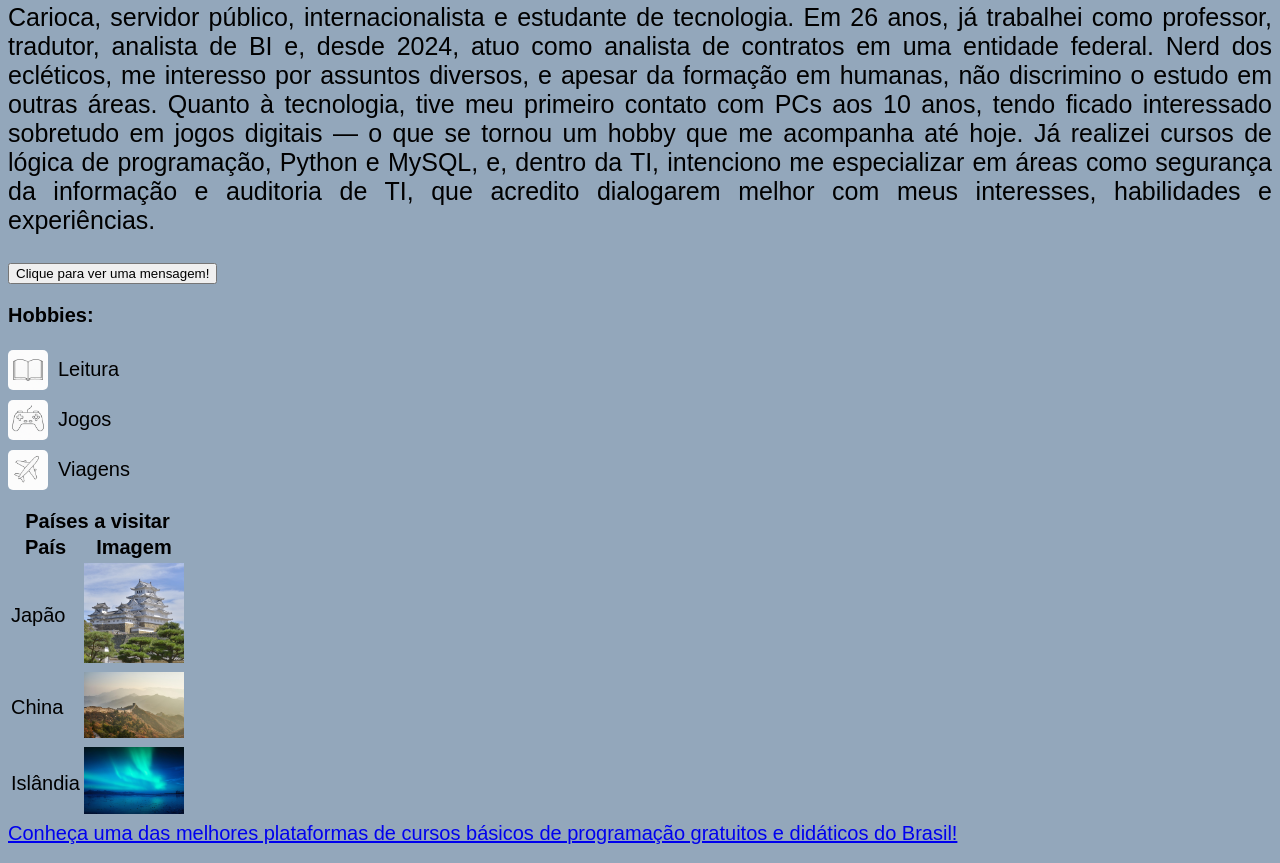
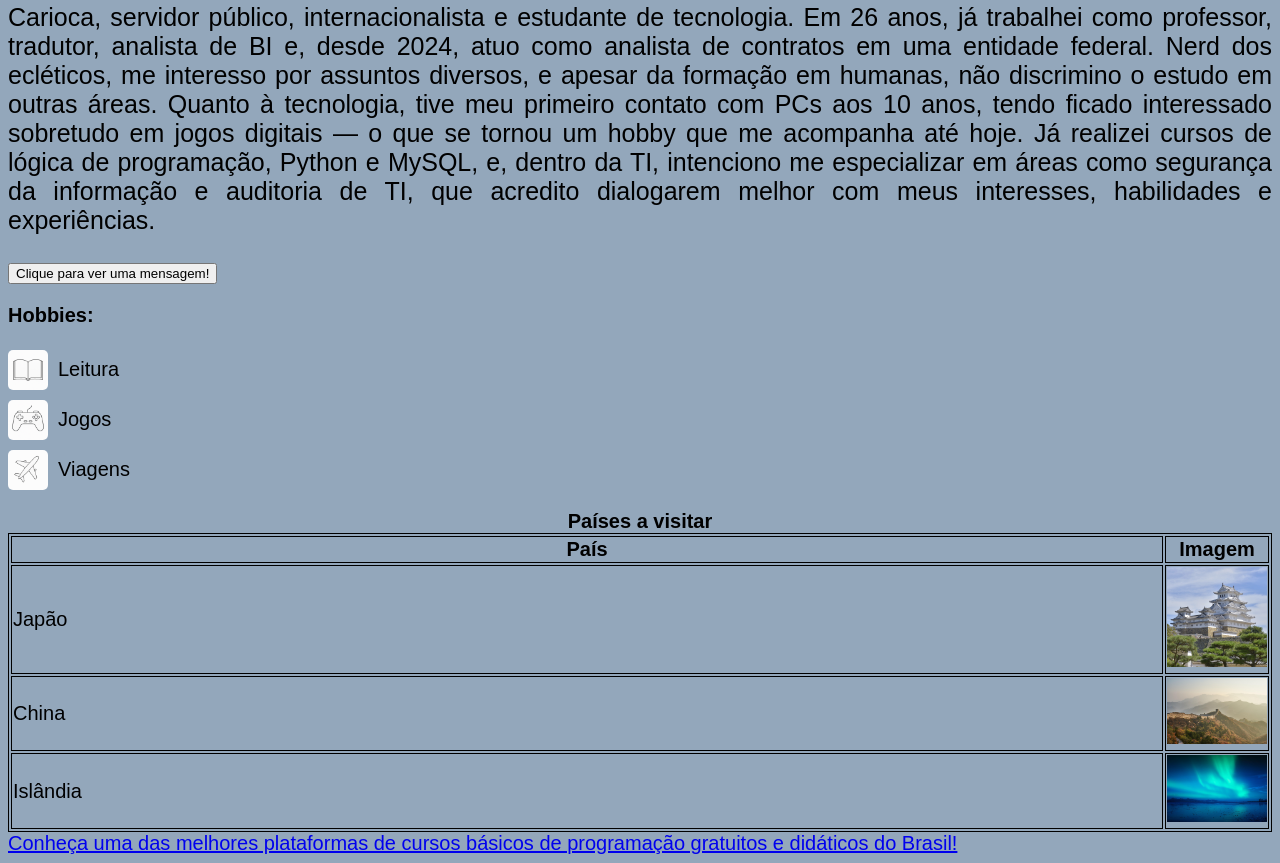
Before and after one commit to PvKriiger/fds.uninter.trabalho, a plain HTML site: page index.html in a window 1280 px wide. Shown: the part 621-1484 px from the top of the page. Drawn offline with Linux system fonts and the light colour scheme.

Commit message:
Update estilo.css

```diff
--- a/estilo.css
+++ b/estilo.css
@@ -46,6 +46,11 @@ li {
     margin: 0;
 }
 
+table, th, td {
+    border: 1px solid;
+    width: 100%;
+}
+
 .tabela img {
     width: 100px;
     height: auto;
```
